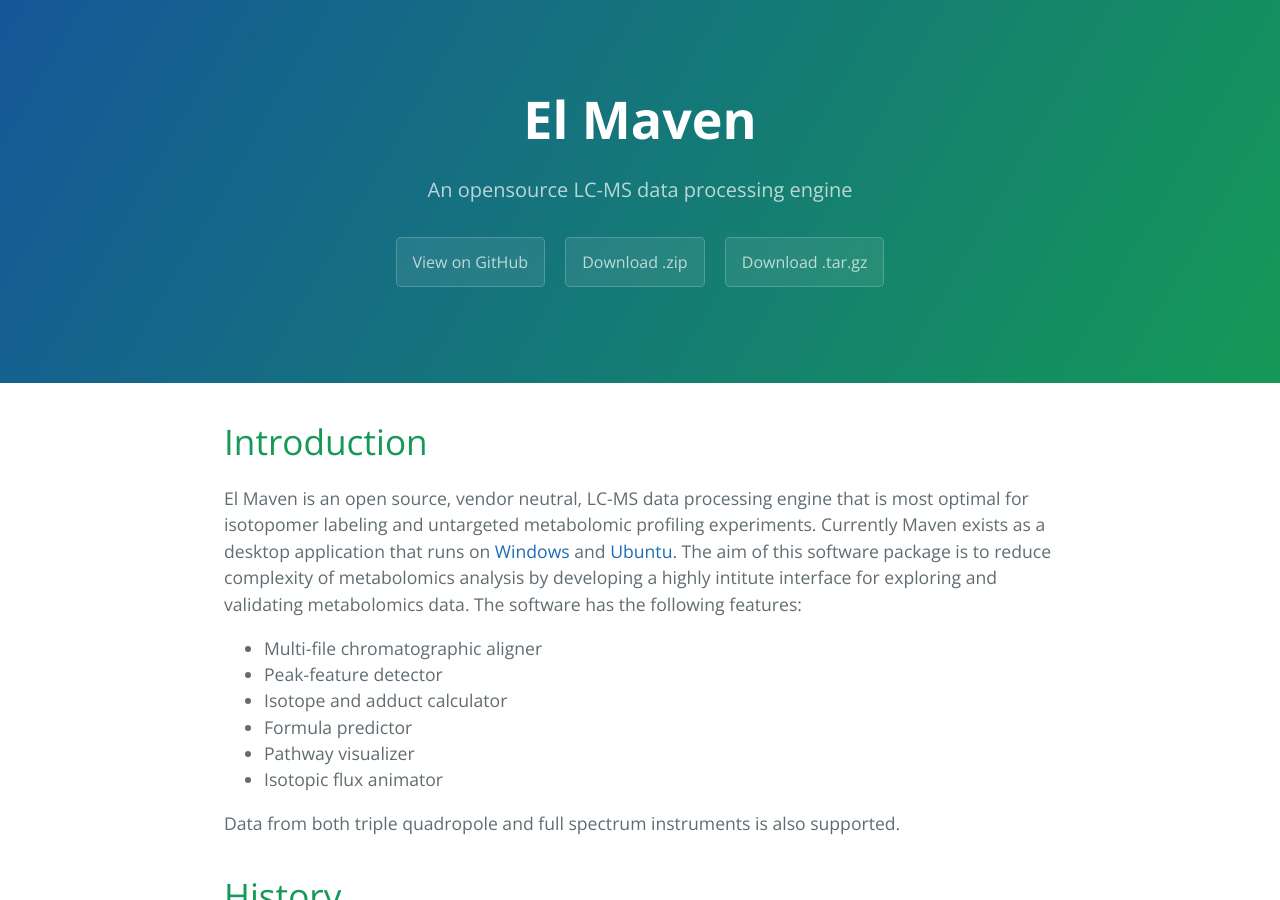
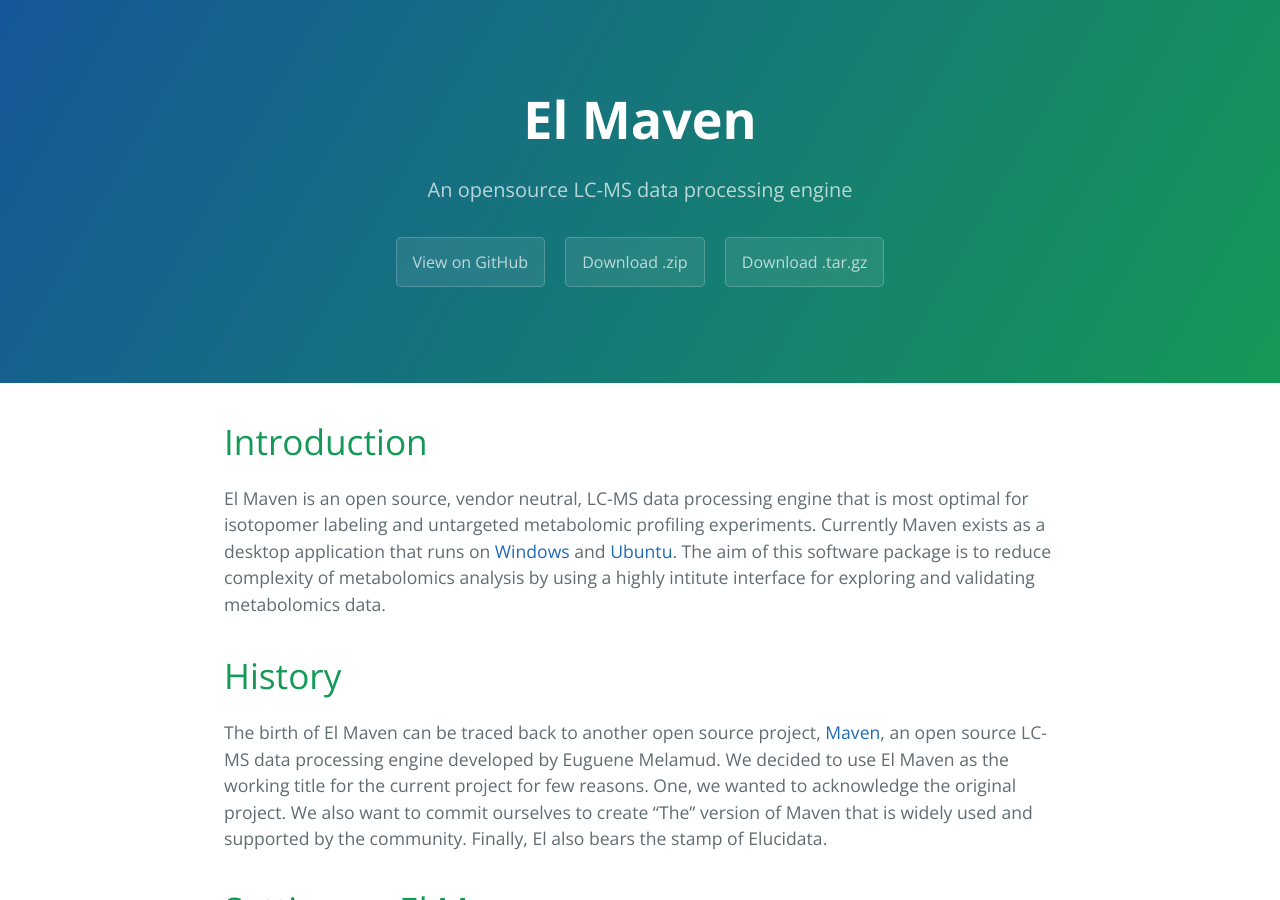
Before and after one commit to sabsgeo/el-maven, a Jekyll site: the page built from index.html, in a window 1280 px wide and 900 px high. Built offline with Jekyll 4.4.1, drawn with Linux system fonts in a browser that asks for light colours; the list of posts is cut into pages by our own code.

Commit message:
Aj changes

```diff
--- a/index.html
+++ b/index.html
@@ -4,19 +4,7 @@
 ---
 <div id="home">
     <h1>Introduction</h1>
-    <p>El Maven is an open source, vendor neutral, LC-MS data processing engine that is most optimal for isotopomer labeling and untargeted metabolomic profiling experiments. Currently Maven exists as a desktop application that runs on <a href="main/2016/02/12/windows-installation.html">Windows</a> and <a href="main/2016/02/12/ubuntu-installation.html">Ubuntu</a>. The aim of this software package is to reduce complexity of metabolomics analysis by developing a highly intitute interface for exploring and validating metabolomics data.
-
-    The software has the following features:
-    <ul>
-    <li>Multi-file chromatographic aligner</li>
-    <li>Peak-feature detector</li>
-    <li>Isotope and adduct calculator</li>
-    <li>Formula predictor</li>
-    <li>Pathway visualizer</li>
-    <li>Isotopic flux animator</li>
-    </ul>
-
-    Data from both triple quadropole and full spectrum instruments is also supported. </p>
+    <p>El Maven is an open source, vendor neutral, LC-MS data processing engine that is most optimal for isotopomer labeling and untargeted metabolomic profiling experiments. Currently Maven exists as a desktop application that runs on <a href="main/2016/02/12/windows-installation.html">Windows</a> and <a href="main/2016/02/12/ubuntu-installation.html">Ubuntu</a>. The aim of this software package is to reduce complexity of metabolomics analysis by using a highly intitute interface for exploring and validating metabolomics data.</p>
     <h1>History</h1>
     <p>The birth of El Maven can be traced back to another open source project, <a href="http://genomics-pubs.princeton.edu/mzroll/index.php">Maven</a>, an open source LC-MS data processing engine developed by Euguene Melamud. We decided to use El Maven as the working title for the current project for few reasons. One, we wanted to acknowledge the original project. We also want to commit ourselves to create “The” version of Maven that is widely used and supported by the community. Finally, El also bears the stamp of Elucidata.</p>
     <h1>Setting up El Maven</h1>
```
